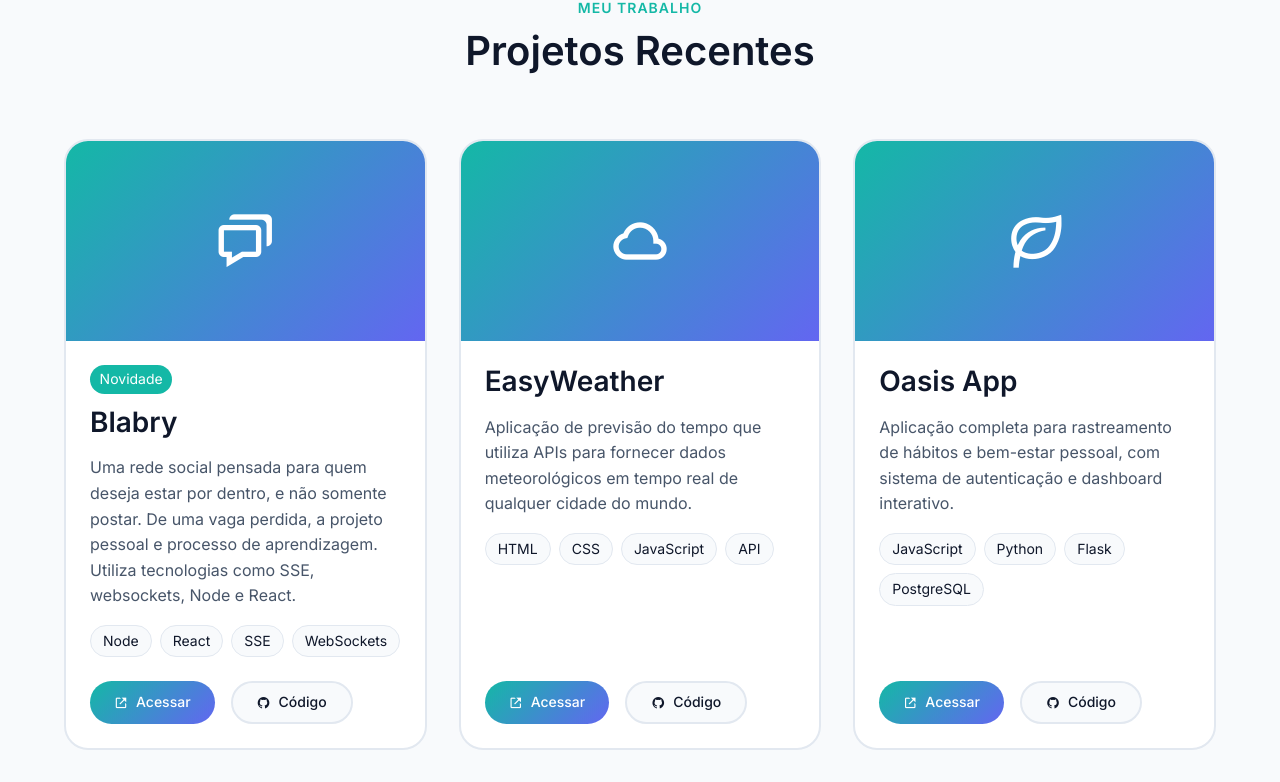
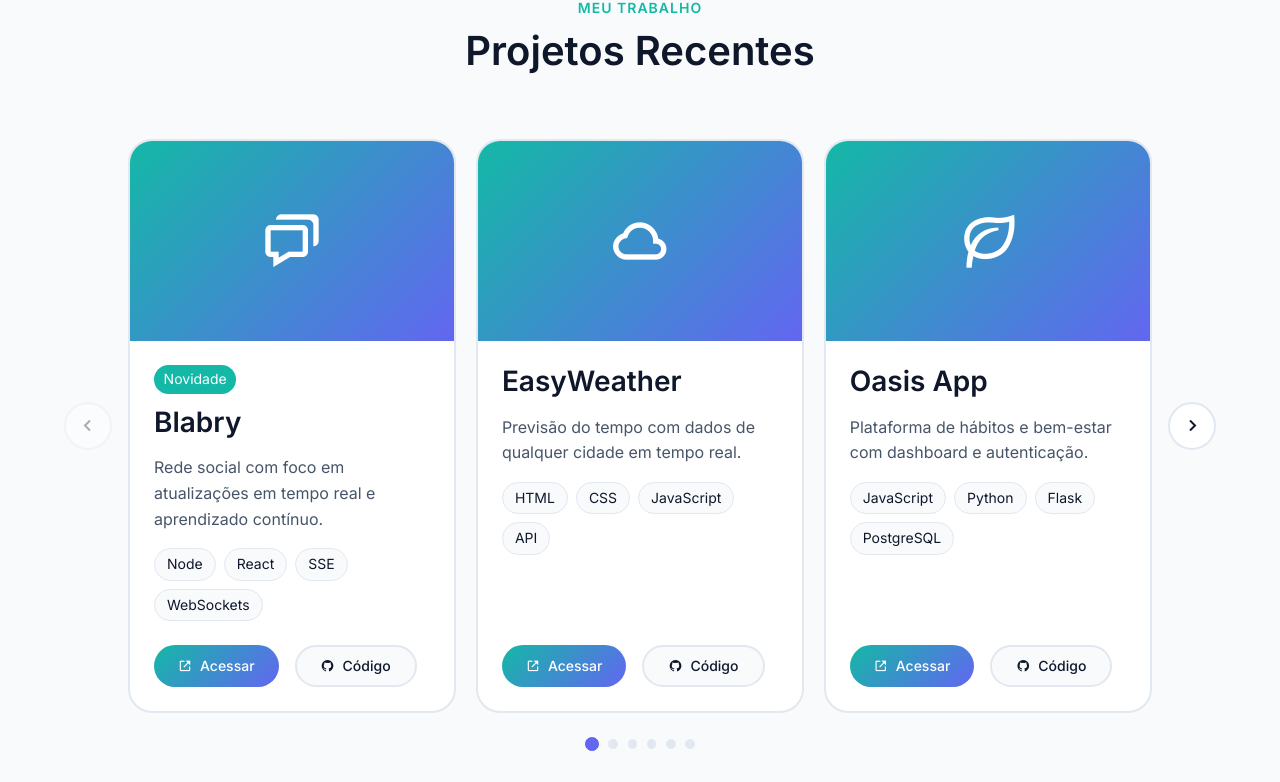
Before and after one commit to abraaosantosdeveloper/abraaosantosdeveloper.github.io, a Next.js app: page / in a window 1280 px wide. Shown: the part 1996-2778 px from the top of the page. Built offline with nearby package versions, Linux system fonts and the light colour scheme.

Commit message:
feat: convert projects grid to responsive carousel
Co-authored-by: abraaosantosdeveloper <107932922+abraaosantosdeveloper@users.noreply.github.com>

```diff
--- a/app/styles.css
+++ b/app/styles.css
@@ -492,9 +492,77 @@ button {
 }
 
 .projects__content {
-  display: grid;
-  grid-template-columns: repeat(auto-fit, minmax(300px, 1fr));
-  gap: 2rem;
+  display: flex;
+  gap: 1.25rem;
+  overflow-x: auto;
+  scroll-snap-type: x mandatory;
+  scrollbar-width: none;
+  -ms-overflow-style: none;
+  scroll-behavior: smooth;
+  touch-action: pan-x;
+  -webkit-overflow-scrolling: touch;
+}
+
+.projects__content::-webkit-scrollbar {
+  display: none;
+}
+
+.projects__carousel {
+  display: flex;
+  align-items: center;
+  gap: 1rem;
+}
+
+.projects__nav {
+  width: 3rem;
+  height: 3rem;
+  border-radius: 50%;
+  border: 2px solid var(--border-color);
+  background: var(--bg-color);
+  color: var(--text-color);
+  display: inline-flex;
+  align-items: center;
+  justify-content: center;
+  transition: all var(--transition-fast);
+  flex-shrink: 0;
+}
+
+.projects__nav i {
+  font-size: 1.5rem;
+}
+
+.projects__nav:hover:not(:disabled) {
+  border-color: var(--secondary-color);
+  color: var(--secondary-color);
+}
+
+.projects__nav:disabled {
+  opacity: 0.35;
+  cursor: not-allowed;
+}
+
+.projects__dots {
+  display: flex;
+  align-items: center;
+  justify-content: center;
+  gap: 0.6rem;
+  margin-top: 1.5rem;
+}
+
+.project__dot {
+  width: 0.6rem;
+  height: 0.6rem;
+  border-radius: 50%;
+  background: var(--border-color);
+  border: 1px solid var(--border-color);
+  transition: all var(--transition-fast);
+}
+
+.project__dot--active {
+  width: 0.85rem;
+  height: 0.85rem;
+  background: var(--secondary-color);
+  border-color: var(--secondary-color);
 }
 
 .project__card {
@@ -505,7 +573,9 @@ button {
   transition: all var(--transition-normal);
   display: flex;
   flex-direction: column;
-
+  flex: 0 0 calc(33.333% - 0.84rem);
+  min-width: 0;
+  scroll-snap-align: center;
 }
 
 .project__card:hover {
@@ -974,6 +1044,22 @@ button {
     flex-direction: column;
   }
 
+  .projects__content {
+    gap: 1rem;
+  }
+
+  .project__card {
+    flex-basis: 100%;
+  }
+
+  .projects__nav {
+    display: none;
+  }
+
+  .projects__dots {
+    margin-top: 1rem;
+  }
+
   .btn {
     width: 100%;
     justify-content: center;
@@ -995,3 +1081,33 @@ button {
     font-size: 1.25rem;
   }
 }
+
+@media screen and (max-width: 399px) {
+  .project__card {
+    border-width: 1px;
+  }
+
+  .project__image {
+    height: 160px;
+  }
+
+  .project__data {
+    padding: 1rem;
+  }
+
+  .project__description {
+    font-size: 0.9rem;
+    line-height: 1.5;
+  }
+
+  .tag {
+    padding: 0.2rem 0.5rem;
+    font-size: 0.75rem;
+  }
+}
+
+@media screen and (max-width: 980px) and (min-width: 577px) {
+  .project__card {
+    flex-basis: calc(50% - 0.625rem);
+  }
+}
--- a/components/Projects.tsx
+++ b/components/Projects.tsx
@@ -1,4 +1,141 @@
+'use client';
+
+import { useCallback, useEffect, useMemo, useRef, useState } from 'react';
+
+type Project = {
+  title: string;
+  description: string;
+  icon: string;
+  tags: string[];
+  appUrl?: string;
+  repoUrl?: string;
+  isNew?: boolean;
+  isComingSoon?: boolean;
+};
+
+const projects: Project[] = [
+  {
+    title: 'Blabry',
+    description: 'Rede social com foco em atualizações em tempo real e aprendizado contínuo.',
+    icon: 'bx-chat',
+    tags: ['Node', 'React', 'SSE', 'WebSockets'],
+    appUrl: 'https://blabry.com.br/',
+    repoUrl: 'https://github.com/abraaosantosdeveloper/blabry/',
+    isNew: true,
+  },
+  {
+    title: 'EasyWeather',
+    description: 'Previsão do tempo com dados de qualquer cidade em tempo real.',
+    icon: 'bx-cloud',
+    tags: ['HTML', 'CSS', 'JavaScript', 'API'],
+    appUrl: 'https://abraaosantosdeveloper.github.io/easy-weather',
+    repoUrl: 'https://github.com/abraaosantosdeveloper/easy-weather',
+  },
+  {
+    title: 'Oasis App',
+    description: 'Plataforma de hábitos e bem-estar com dashboard e autenticação.',
+    icon: 'bx-leaf',
+    tags: ['JavaScript', 'Python', 'Flask', 'PostgreSQL'],
+    appUrl: 'https://abraaosantosdeveloper.github.io/oasis_app/landing.html',
+    repoUrl: 'https://github.com/abraaosantosdeveloper/oasis_app',
+  },
+  {
+    title: 'Quick List',
+    description: 'Lista de tarefas direta com persistência local no navegador.',
+    icon: 'bx-list-check',
+    tags: ['HTML', 'CSS', 'JavaScript', 'LocalStorage'],
+    appUrl: 'https://abraaosantosdeveloper.github.io/quick-list/',
+    repoUrl: 'https://github.com/abraaosantosdeveloper/quick-list',
+  },
+  {
+    title: 'Rotina em Pauta',
+    description: 'Aplicação de organização diária com foco em produtividade pessoal.',
+    icon: 'bx-calendar-check',
+    tags: ['HTML', 'CSS', 'JavaScript', 'Produtividade'],
+    appUrl: 'https://abraaosantosdeveloper.github.io/rotina-em-pauta/',
+    repoUrl: 'https://github.com/abraaosantosdeveloper/rotina-em-pauta/',
+  },
+  {
+    title: 'Em Breve',
+    description: 'Novos projetos estão em desenvolvimento e serão publicados em breve.',
+    icon: 'bx-rocket',
+    tags: ['???'],
+    isComingSoon: true,
+  },
+];
+
 export default function Projects() {
+  const trackRef = useRef<HTMLDivElement>(null);
+  const [activeIndex, setActiveIndex] = useState(0);
+
+  const getCards = useCallback(() => {
+    const track = trackRef.current;
+    if (!track) return [];
+    return Array.from(track.querySelectorAll<HTMLElement>('.project__card'));
+  }, []);
+
+  const updateActiveIndex = useCallback(() => {
+    const track = trackRef.current;
+    if (!track) return;
+    const cards = getCards();
+    if (cards.length === 0) return;
+
+    let nextIndex = 0;
+    let closest = Number.POSITIVE_INFINITY;
+    for (let index = 0; index < cards.length; index += 1) {
+      const distance = Math.abs(track.scrollLeft - cards[index].offsetLeft);
+      if (distance < closest) {
+        closest = distance;
+        nextIndex = index;
+      }
+    }
+
+    setActiveIndex(nextIndex);
+  }, [getCards]);
+
+  useEffect(() => {
+    const track = trackRef.current;
+    if (!track) return;
+    const onScroll = () => updateActiveIndex();
+    track.addEventListener('scroll', onScroll, { passive: true });
+    window.addEventListener('resize', onScroll);
+    onScroll();
+    return () => {
+      track.removeEventListener('scroll', onScroll);
+      window.removeEventListener('resize', onScroll);
+    };
+  }, [updateActiveIndex]);
+
+  const canGoPrev = activeIndex > 0;
+  const canGoNext = activeIndex < projects.length - 1;
+
+  const scrollToIndex = useCallback((index: number) => {
+    const track = trackRef.current;
+    if (!track) return;
+    const cards = getCards();
+    const targetCard = cards[index];
+    if (!targetCard) return;
+    track.scrollTo({
+      left: targetCard.offsetLeft,
+      behavior: 'smooth',
+    });
+  }, [getCards]);
+
+  const projectDots = useMemo(
+    () =>
+      projects.map((project, index) => (
+        <button
+          key={`${project.title}-dot`}
+          type="button"
+          className={`project__dot${activeIndex === index ? ' project__dot--active' : ''}`}
+          aria-label={`Ir para projeto ${project.title}`}
+          onClick={() => scrollToIndex(index)}
+          aria-current={activeIndex === index ? 'true' : undefined}
+        />
+      )),
+    [activeIndex, scrollToIndex]
+  );
+
   return (
     <section className="projects section" id="projects">
       <div className="projects__container container">
@@ -7,175 +144,77 @@ export default function Projects() {
           <h2 className="section__title">Projetos Recentes</h2>
         </div>
 
-        <div className="projects__content">
-          {/* Blabry Project */}
-          <article className="project__card">
+        <div className="projects__carousel">
+          <button
+            type="button"
+            className="projects__nav projects__nav--prev"
+            aria-label="Projeto anterior"
+            onClick={() => scrollToIndex(Math.max(0, activeIndex - 1))}
+            disabled={!canGoPrev}
+          >
+            <i className="bx bx-chevron-left"></i>
+          </button>
+
+          <div className="projects__content" ref={trackRef}>
+            {projects.map((project) => (
+              <article
+                key={project.title}
+                className={`project__card${project.isComingSoon ? ' project__card--coming' : ''}`}
+              >
                 <div className="project__image">
-              <i className='bx bx-chat'></i>
+                  <i className={`bx ${project.icon}`}></i>
                 </div>
                 <div className="project__data">
-              <span className="project__badge">Novidade</span>
-              <h3 className="project__title">Blabry</h3>
-              <p className="project__description">
-                Uma rede social pensada para quem deseja estar por dentro, e não somente postar.
-                De uma vaga perdida, a projeto pessoal e processo de aprendizagem.
-                Utiliza tecnologias como SSE, websockets, Node e React.
-              </p>
+                  {project.isNew ? <span className="project__badge">Novidade</span> : null}
+                  <h3 className="project__title">{project.title}</h3>
+                  <p className="project__description">{project.description}</p>
                   <div className="project__tags">
-                <span className="tag">Node</span>
-                <span className="tag">React</span>
-                <span className="tag">SSE</span>
-                <span className="tag">WebSockets</span>
+                    {project.tags.map((tag) => (
+                      <span key={`${project.title}-${tag}`} className="tag">
+                        {tag}
+                      </span>
+                    ))}
                   </div>
+                  {project.appUrl && project.repoUrl ? (
                     <div className="project__buttons">
-                <a href="https://blabry.com.br/" target="_blank" rel="noopener noreferrer" className="btn btn--small btn--primary">
-                  <i className='bx bx-link-external'></i>
+                      <a
+                        href={project.appUrl}
+                        target="_blank"
+                        rel="noopener noreferrer"
+                        className="btn btn--small btn--primary"
+                      >
+                        <i className="bx bx-link-external"></i>
                         Acessar
                       </a>
-                <a href="https://github.com/abraaosantosdeveloper/blabry/" target="_blank" rel="noopener noreferrer" className="btn btn--small btn--secondary">
-                  <i className='bx bxl-github'></i>
+                      <a
+                        href={project.repoUrl}
+                        target="_blank"
+                        rel="noopener noreferrer"
+                        className="btn btn--small btn--secondary"
+                      >
+                        <i className="bx bxl-github"></i>
                         Código
                       </a>
                     </div>
+                  ) : null}
                 </div>
               </article>
+            ))}
+          </div>
 
-          {/* EasyWeather Project */}
-          <article className="project__card">
-            <div className="project__image">
-              <i className='bx bx-cloud'></i>
+          <button
+            type="button"
+            className="projects__nav projects__nav--next"
+            aria-label="Próximo projeto"
+            onClick={() => scrollToIndex(Math.min(projects.length - 1, activeIndex + 1))}
+            disabled={!canGoNext}
+          >
+            <i className="bx bx-chevron-right"></i>
+          </button>
         </div>
-            <div className="project__data">
-              <h3 className="project__title">EasyWeather</h3>
-              <p className="project__description">
-                Aplicação de previsão do tempo que utiliza APIs para fornecer dados meteorológicos
-                em tempo real de qualquer cidade do mundo.
-              </p>
-              <div className="project__tags">
-                <span className="tag">HTML</span>
-                <span className="tag">CSS</span>
-                <span className="tag">JavaScript</span>
-                <span className="tag">API</span>
-              </div>
-              <div className="project__buttons">
-                <a href="https://abraaosantosdeveloper.github.io/easy-weather" target="_blank" rel="noopener noreferrer" className="btn btn--small btn--primary">
-                  <i className='bx bx-link-external'></i>
-                  Acessar
-                </a>
-                <a href="https://github.com/abraaosantosdeveloper/easy-weather" target="_blank" rel="noopener noreferrer" className="btn btn--small btn--secondary">
-                  <i className='bx bxl-github'></i>
-                  Código
-                </a>
-              </div>
-            </div>
-          </article>
 
-          {/* Oasis App Project */}
-          <article className="project__card">
-            <div className="project__image">
-              <i className='bx bx-leaf'></i>
-            </div>
-            <div className="project__data">
-              <h3 className="project__title">Oasis App</h3>
-              <p className="project__description">
-                Aplicação completa para rastreamento de hábitos e bem-estar pessoal,
-                com sistema de autenticação e dashboard interativo.
-              </p>
-              <div className="project__tags">
-                <span className="tag">JavaScript</span>
-                <span className="tag">Python</span>
-                <span className="tag">Flask</span>
-                <span className="tag">PostgreSQL</span>
-              </div>
-              <div className="project__buttons">
-                <a href="https://abraaosantosdeveloper.github.io/oasis_app/landing.html" target="_blank" rel="noopener noreferrer" className="btn btn--small btn--primary">
-                  <i className='bx bx-link-external'></i>
-                  Acessar
-                </a>
-                <a href="https://github.com/abraaosantosdeveloper/oasis_app" target="_blank" rel="noopener noreferrer" className="btn btn--small btn--secondary">
-                  <i className='bx bxl-github'></i>
-                  Código
-                </a>
-              </div>
-            </div>
-          </article>
-
-          {/* Quick List Project */}
-          <article className="project__card">
-            <div className="project__image">
-              <i className='bx bx-list-check'></i>
-            </div>
-            <div className="project__data">
-              <h3 className="project__title">Quick List</h3>
-              <p className="project__description">
-                Lista de tarefas simples e objetiva criada em contexto acadêmico,
-                com persistência de dados via LocalStorage utilizando tecnologias web tradicionais.
-              </p>
-              <div className="project__tags">
-                <span className="tag">HTML</span>
-                <span className="tag">CSS</span>
-                <span className="tag">JavaScript</span>
-                <span className="tag">LocalStorage</span>
-              </div>
-              <div className="project__buttons">
-                <a href="https://abraaosantosdeveloper.github.io/quick-list/" target="_blank" rel="noopener noreferrer" className="btn btn--small btn--primary">
-                  <i className='bx bx-link-external'></i>
-                  Acessar
-                </a>
-                <a href="https://github.com/abraaosantosdeveloper/quick-list" target="_blank" rel="noopener noreferrer" className="btn btn--small btn--secondary">
-                  <i className='bx bxl-github'></i>
-                  Código
-                </a>
-              </div>
-            </div>
-          </article>
-
-          {/* Rotina em Pauta Project */}
-          <article className="project__card">
-            <div className="project__image">
-              <i className='bx bx-calendar-check'></i>
-            </div>
-            <div className="project__data">
-              <h3 className="project__title">Rotina em Pauta</h3>
-              <p className="project__description">
-                Aplicação focada em organização de rotina e planejamento diário,
-                com interface intuitiva para facilitar o acompanhamento de tarefas.
-              </p>
-              <div className="project__tags">
-                <span className="tag">HTML</span>
-                <span className="tag">CSS</span>
-                <span className="tag">JavaScript</span>
-                <span className="tag">Produtividade</span>
-              </div>
-              <div className="project__buttons">
-                <a href="https://abraaosantosdeveloper.github.io/rotina-em-pauta/" target="_blank" rel="noopener noreferrer" className="btn btn--small btn--primary">
-                  <i className='bx bx-link-external'></i>
-                  Acessar
-                </a>
-                <a href="https://github.com/abraaosantosdeveloper/rotina-em-pauta/" target="_blank" rel="noopener noreferrer" className="btn btn--small btn--secondary">
-                  <i className='bx bxl-github'></i>
-                  Código
-                </a>
-              </div>
-            </div>
-          </article>
-
-          {/* Coming Soon Project */}
-          <article className="project__card project__card--coming">
-            <div className="project__image">
-              <i className='bx bx-rocket'></i>
-            </div>
-            <div className="project__data">
-              <h3 className="project__title">Em Breve</h3>
-              <p className="project__description">
-                Novos projetos incríveis estão a caminho! Fique ligado para ver
-                as próximas soluções que estou desenvolvendo.
-              </p>
-              <div className="project__tags">
-                <span className="tag">???</span>
-              </div>
-            </div>
-          </article>
+        <div className="projects__dots" aria-label="Navegação dos projetos">
+          {projectDots}
         </div>
       </div>
     </section>
```
Lines whose indentation alone changed are shown as unchanged.
